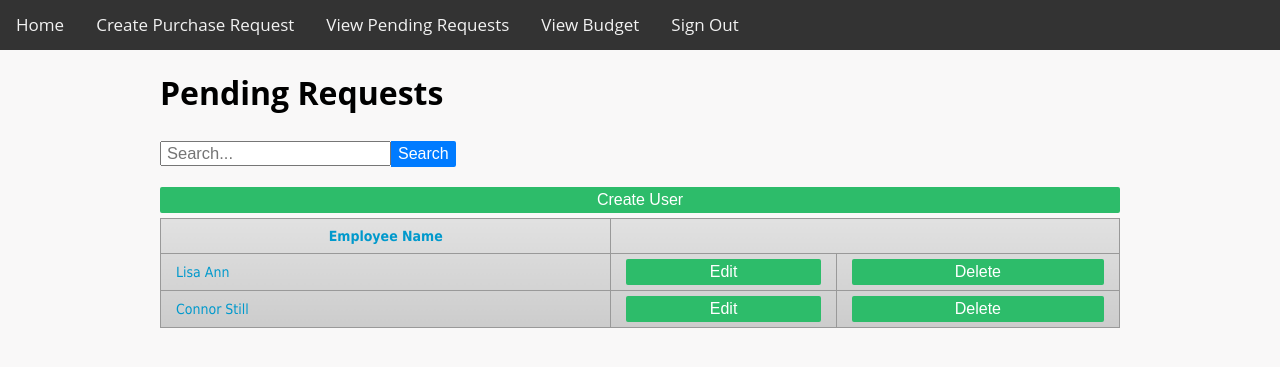
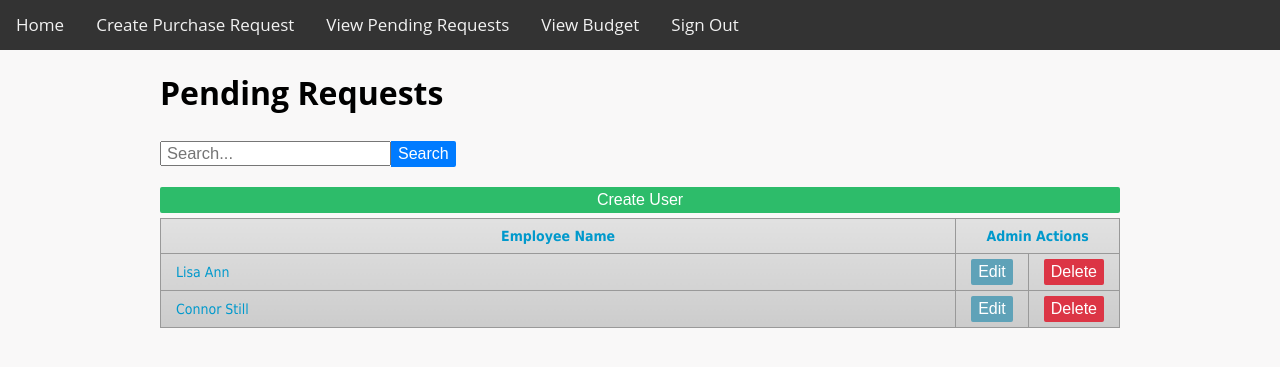
Before and after one commit to muffinman148/cis444-web-project, a PHP site: page /HTML/admin.html in a window 1280 px wide. Shown: the part 201-568 px from the top of the page. Run offline with PHP 8.4, Linux system fonts and the light colour scheme.

Commit message:
Styling - Changes Admin table styling.

```diff
--- a/CSS/stylesheet.css
+++ b/CSS/stylesheet.css
@@ -112,6 +112,20 @@ button.searchButton {
     border-top-left-radius: 0;
     border-bottom-left-radius: 0;
 }
+button.editUser {
+    background-color: #5FA2B8;
+    border: 2px solid #5FA2B8;
+    width: auto;
+}
+button.deleteUser {
+    background-color: #DC3545;
+    border: 2px solid #DC3545;
+    width: auto;
+}
+
+.adminTable td {
+    width: 100%;
+}
 
 .searchbar {
     padding-left: 5px;
--- a/HTML/admin.html
+++ b/HTML/admin.html
@@ -24,9 +24,10 @@
         </div>
         <button>Create User</button>
 
-		<table border="1" class="form" style = "font-style: normal;">
+		<table border="1" class="form adminTable" style = "font-style: normal;">
 			<tr>
 				<th>Employee Name</th>
+				<th colspan="2">Admin Actions</th>
 			</tr>
 			<tr>
 				<td>Lisa Ann</td>
```
